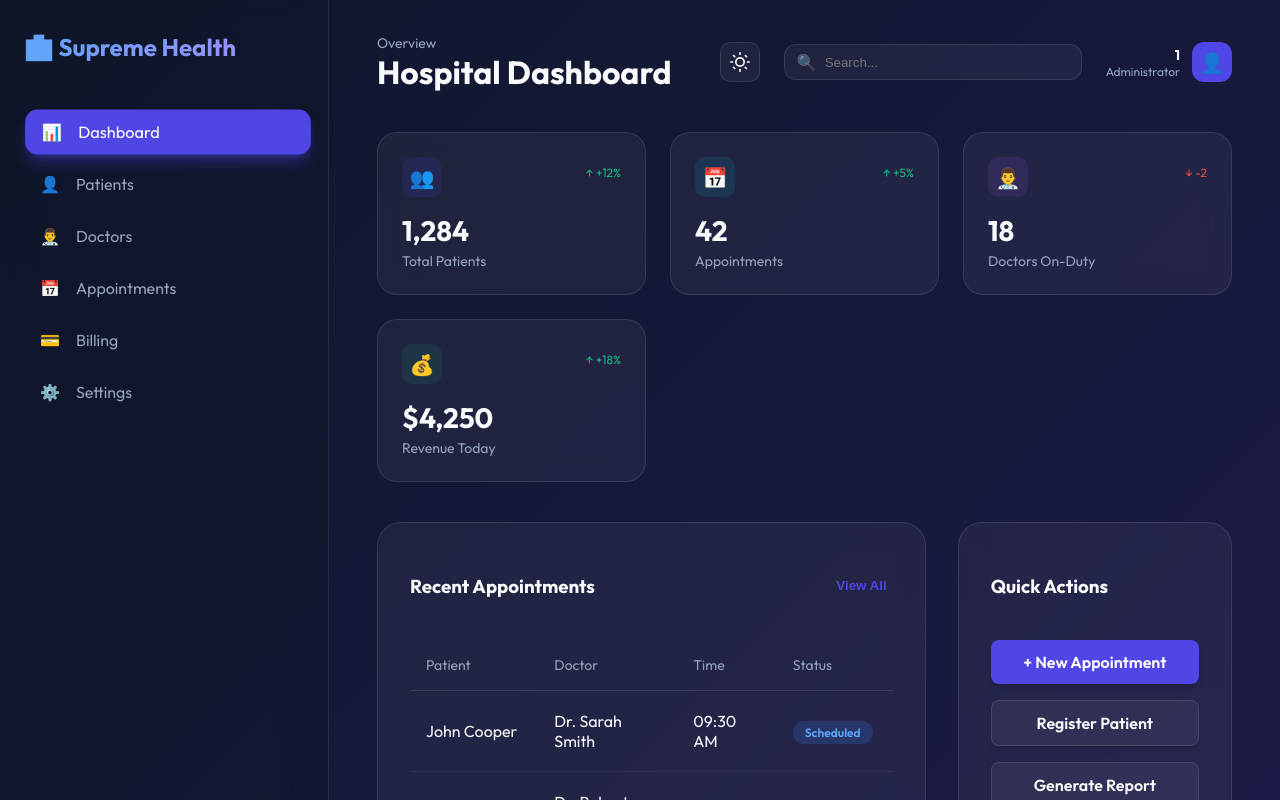
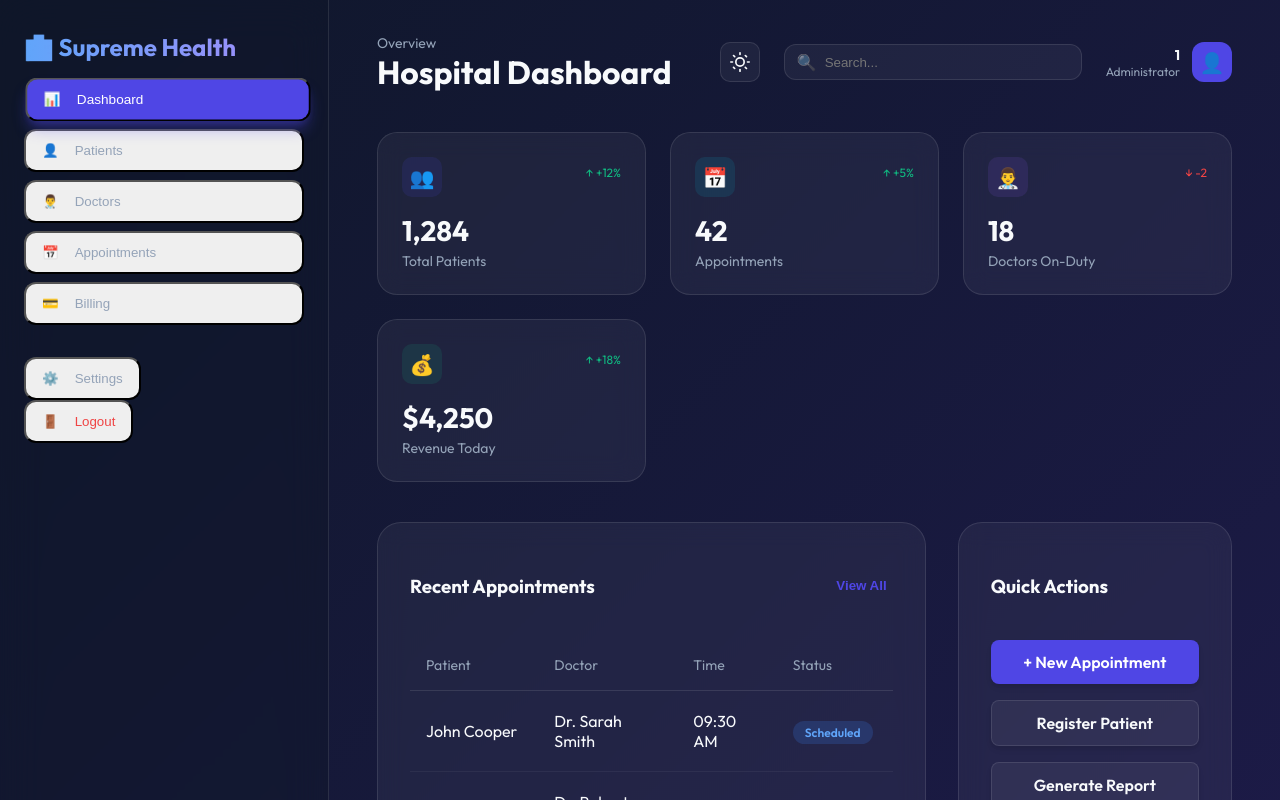
Before and after one commit to sahanasahana21439-collab/Hospital_Management, a Next.js app in the folder frontend/: page /dashboard in a window 1280 px wide. Shown: the top 800 px of the page. Built offline with nearby package versions, Linux system fonts and the light colour scheme; sample sign-in values are in the browser's storage.

Commit message:
style: arrange Settings neatly at sidebar bottom and convert nav items to buttons

```diff
--- a/frontend/src/app/dashboard/page.js
+++ b/frontend/src/app/dashboard/page.js
@@ -49,7 +49,6 @@ export default function Dashboard() {
     { id: "doctors", label: "Doctors", icon: "👨‍⚕️" },
     { id: "appointments", label: "Appointments", icon: "📅" },
     { id: "billing", label: "Billing", icon: "💳" },
-    { id: "settings", label: "Settings", icon: "⚙️" },
   ];
 
   const stats = [
@@ -70,26 +69,39 @@ export default function Dashboard() {
   return (
     <div className="dashboard-container">
       {/* Sidebar */}
-      <aside className="sidebar">
+      <aside className="sidebar flex flex-col justify-between h-screen sticky top-0">
+        <div>
           <div className="sidebar-logo">
             🏥 Supreme Health
           </div>
           <nav className="nav-menu">
             {menuItems.map((item) => (
-            <div
+              <button
                 key={item.id}
-              className={`nav-item ${activeTab === item.id ? 'active' : ''}`}
+                className={`nav-item w-full text-left bg-transparent border-0 font-inherit ${activeTab === item.id ? 'active' : ''}`}
                 onClick={() => setActiveTab(item.id)}
               >
                 <span>{item.icon}</span>
                 {item.label}
-            </div>
+              </button>
             ))}
           </nav>
-        <div style={{ marginTop: 'auto' }}>
-          <div className="nav-item" onClick={handleLogout} style={{ color: '#EF4444' }}>
+        </div>
+
+        <div className="mt-auto pt-6 border-t border-surface-border">
+          <button
+            className={`nav-item w-full text-left bg-transparent border-0 font-inherit mb-2 ${activeTab === 'settings' ? 'active' : ''}`}
+            onClick={() => setActiveTab('settings')}
+          >
+            <span>⚙️</span> Settings
+          </button>
+          <button
+            className="nav-item w-full text-left bg-transparent border-0 font-inherit"
+            onClick={handleLogout}
+            style={{ color: '#EF4444' }}
+          >
             <span>🚪</span> Logout
-          </div>
+          </button>
         </div>
       </aside>
 
```
Lines whose indentation alone changed are shown as unchanged.
